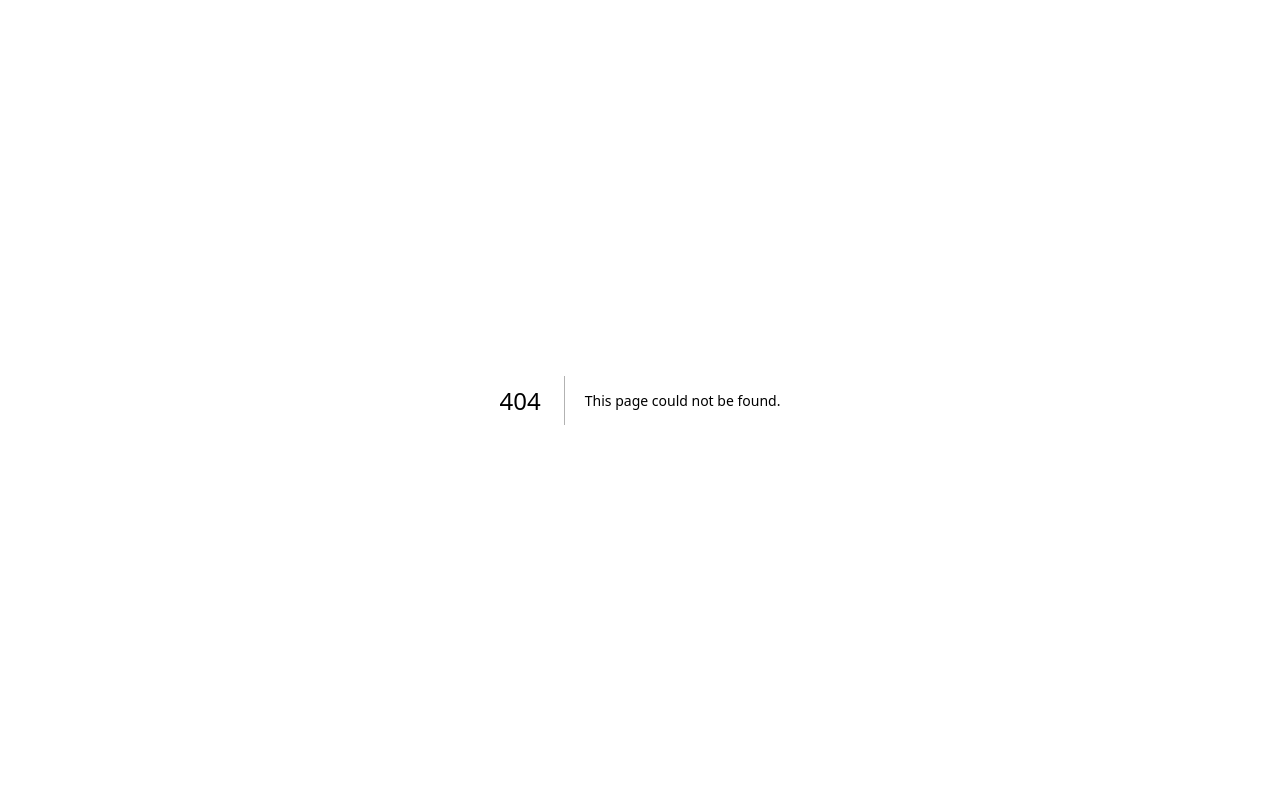
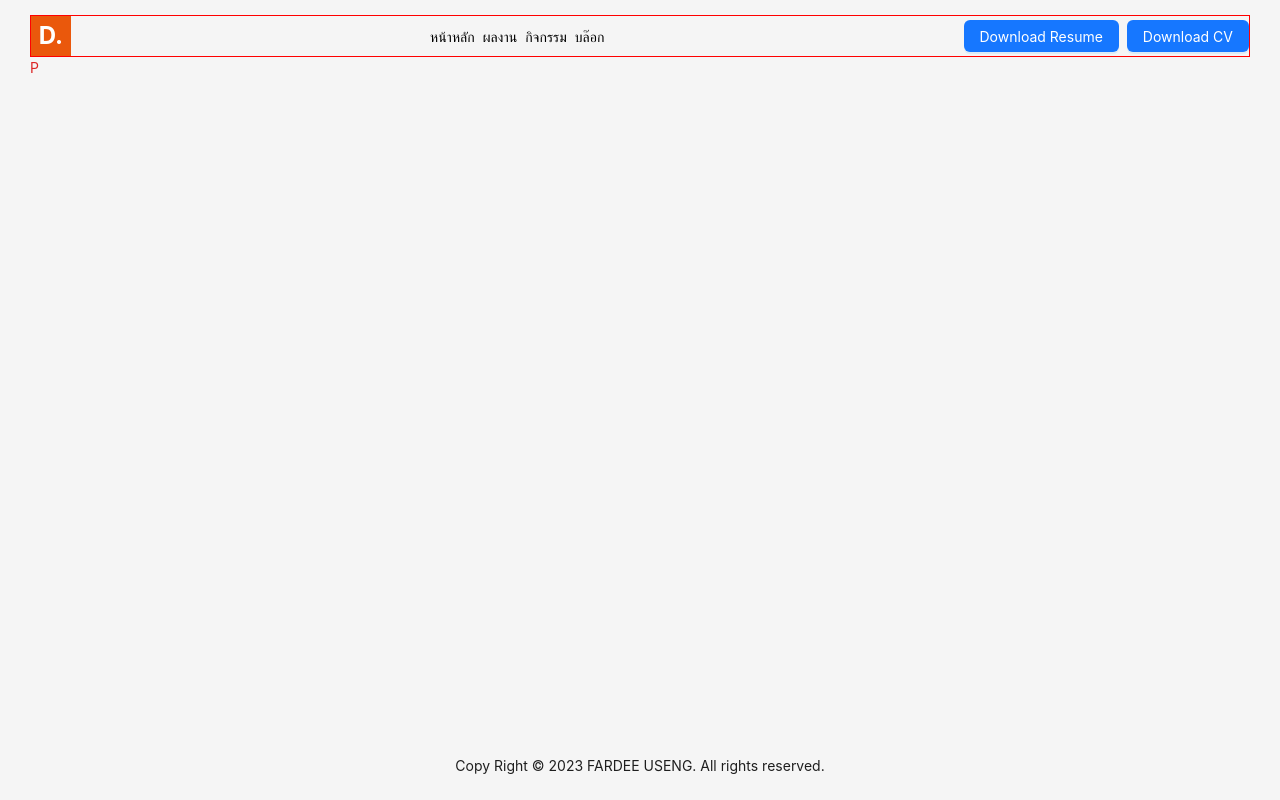
Before and after one commit to FardeeUseng/my-new-portfolio, a Next.js app: page /en/portfolio in a window 1280 px wide. Before the commit this address had no page. Built offline with nearby package versions, Linux system fonts and the light colour scheme.

Commit message:
-feat: ui header

```diff
--- /dev/null
+++ b/src/app/[locale]/portfolio/layout.tsx
@@ -0,0 +1,10 @@
+import React from 'react';
+import MainPortfolioLayout from '@/layouts/Portfolio';
+
+export default function Layout({ children } : { children: React.ReactNode }) {
+  return (
+    <MainPortfolioLayout>
+      {children}
+    </MainPortfolioLayout>
+  )
+}
--- /dev/null
+++ b/src/app/[locale]/portfolio/page.tsx
@@ -0,0 +1,7 @@
+import React from 'react'
+
+export default function Page() {
+  return (
+    <div className='text-red-600'>P</div>
+  )
+}
--- /dev/null
+++ b/src/components/Common/Header/Portfolio.tsx
@@ -0,0 +1,28 @@
+'use client'
+
+import { Link } from "@/i18n/routing"
+import CustomButton from "../Button"
+
+export default function PortfolioHeader() {
+  return (
+    <div className="flex justify-between items-center border-red">
+      <div
+        className="text-2xl text-white font-bold bg-orange-600 inline-flex justify-center items-center w-10 h-10"
+      >
+        D.
+      </div>
+
+      <div className="flex gap-x-2">
+        <Link href="/portfolio">หน้าหลัก</Link>
+        <Link href="/portfolio/work">ผลงาน</Link>
+        <Link href="/portfolio/activity">กิจกรรม</Link>
+        <Link href="/portfolio/blog">บล๊อก</Link>
+      </div>
+
+      <div className="flex gap-x-2">
+        <CustomButton type="primary" >Download Resume</CustomButton>
+        <CustomButton type="primary">Download CV</CustomButton>
+      </div>
+    </div>
+  )
+}
--- /dev/null
+++ b/src/layouts/Portfolio.tsx
@@ -0,0 +1,25 @@
+'use client'
+
+import PortfolioHeader from '@/components/Common/Header/Portfolio';
+import { Layout } from 'antd';
+
+const { Content, Footer } = Layout;
+
+export default function MainPortfolioLayout({ children } : { children: React.ReactNode }) {
+  return (
+    <Layout style={{ minHeight: "100vh" }}>
+      <Layout style={{ padding: "15px 30px 15px 30px" }}>
+        <PortfolioHeader />
+
+        <Content>
+          {children}
+        </Content>
+      </Layout>
+
+      {/* Footer section */}
+      <Footer style={{ textAlign:"center" }}>
+        Copy Right © 2023 FARDEE USENG. All rights reserved.
+      </Footer>
+    </Layout>
+  )
+}
--- a/src/styles/globals.css
+++ b/src/styles/globals.css
@@ -125,3 +125,7 @@ body {
   overflow: auto;
   background: var(--color-background);
 }
+
+.border-red {
+  border: 1px solid red;
+}
```
